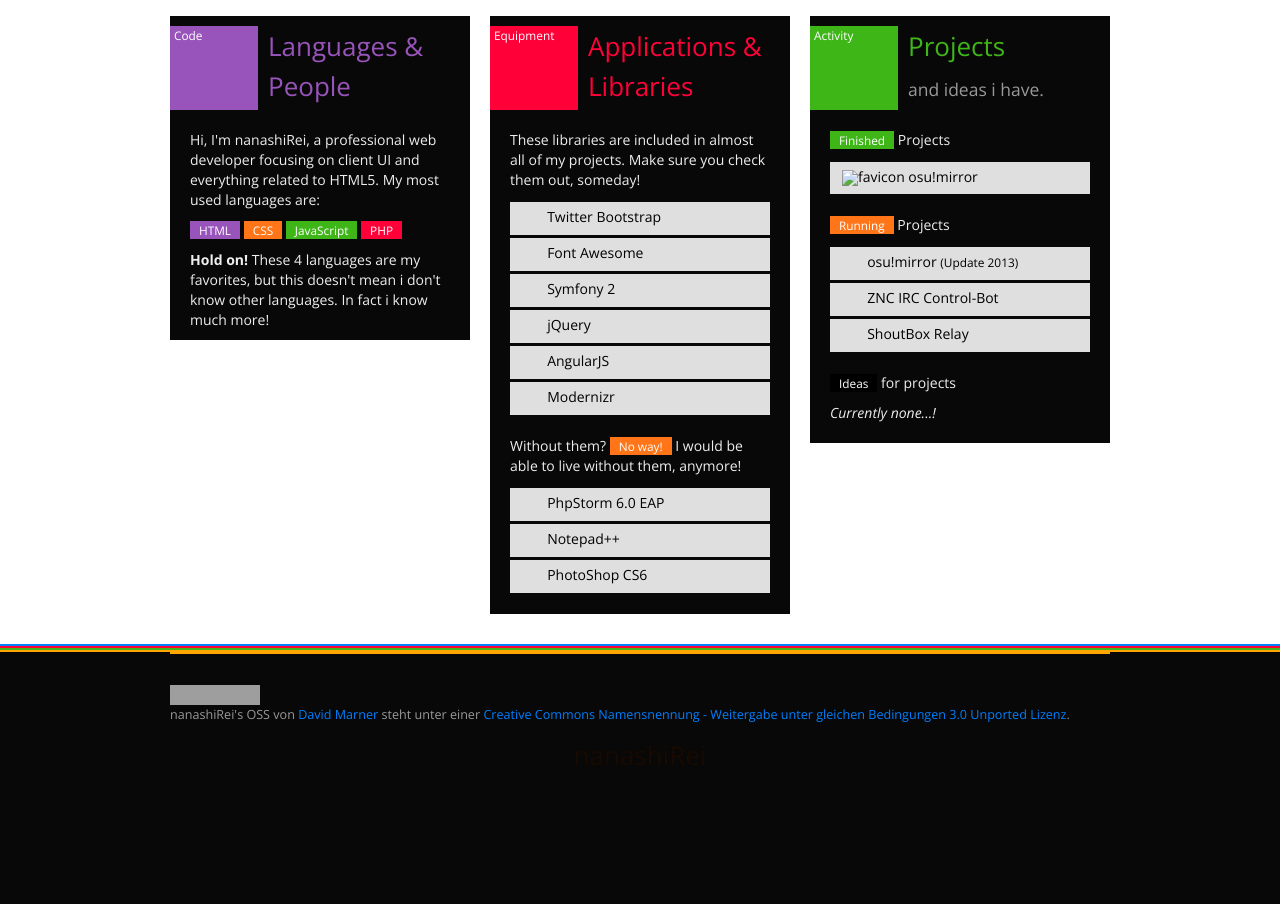
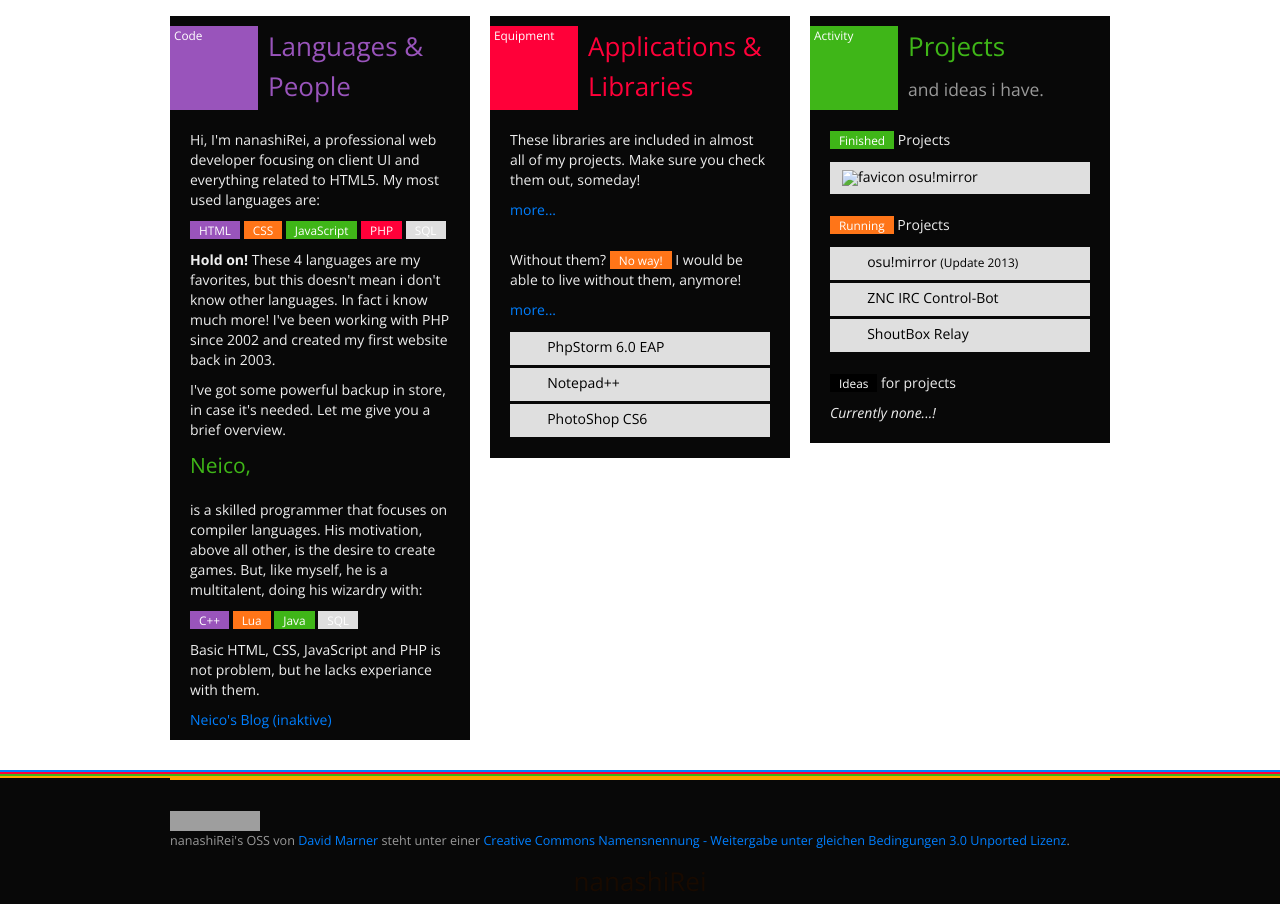
Before and after one commit to nanashiRei/nanashirei.github.com, a Jekyll site: the page built from index.html, in a window 1280 px wide, cut to the strip 438-1342 px from the top of the page. Built offline with Jekyll 4.4.1, drawn with Linux system fonts in a browser that asks for light colours; before the commit the page ends 1223 px from its top, so only the background shows below that; grey boxes are pictures that could not be loaded.

Commit message:
Neico added

```diff
--- a/index.html
+++ b/index.html
@@ -8,6 +8,7 @@ title: Dashboard
                 <div id="myCarousel" class="carousel slide">
                     <!-- Carousel items -->
                     <div class="carousel-inner">
+
                         <div class="active item">
                             <div class="dashboard-carousel" style="background-image: url(http://pics.nanashirei.me/data/images/2012/12/slide-hotcode.jpg);"></div>
                             <div class="carousel-caption">
@@ -32,6 +33,7 @@ title: Dashboard
                                 <p><span class="badge badge-important">SERIOUS</span> PLACEHOLDER</p>
                             </div>
                         </div>
+
                     </div>
                     <!-- Carousel nav -->
                     <a class="carousel-control left" href="#myCarousel" data-slide="prev"><i class="icon-chevron-left"></i></a>
@@ -40,13 +42,16 @@ title: Dashboard
             </div>
         </div>
 
-        <div class="row-fluid">
+        <div class="row">
+
             <div class="span4 pane">
+
                 <h2 class="clearfix text-purple">
                     <span class="label label-info pull-left" style="margin-right: 10px;">Code</span>
                     Languages &amp;<br>
                     People
                 </h2>
+
                 <p>Hi, I'm nanashiRei, a professional web developer focusing on client UI and everything related to
                 HTML5. My most used languages are:</p>
                 <p>
@@ -54,18 +59,42 @@ title: Dashboard
                     <span class="badge badge-warning">CSS</span>
                     <span class="badge badge-success">JavaScript</span>
                     <span class="badge badge-important">PHP</span>
+                    <span class="badge">SQL</span>
                 </p>
                 <p><strong>Hold on!</strong> These 4 languages are my favorites, but this doesn't mean i don't know
-                other languages. In fact i know <span class="batch">much more!</span></p>
+                other languages. In fact i know <span class="batch">much more!</span> I've been working with PHP since
+                2002 and created my first website back in 2003.</p>
+
+                <p>I've got some powerful backup in store, in case it's needed. Let me give you a brief overview.</p>
+
+                <p class="lead text-green">Neico,</p>
+
+                <p>is a skilled programmer that focuses on compiler languages. His motivation, above all other,
+                is the desire to create games. But, like myself, he is a multitalent, doing his wizardry with:</p>
+                <p>
+                    <span class="badge badge-info">C++</span>
+                    <span class="badge badge-warning">Lua</span>
+                    <span class="badge badge-success">Java</span>
+                    <span class="badge">SQL</span>
+                </p>
+                <p>Basic HTML, CSS, JavaScript and PHP is not problem, but he lacks experiance with them.</p>
+
+                <p><a href="http://neic0.de">Neico's Blog (inaktive)</a></p>
+
             </div>
+
             <div class="span4 pane">
+
                 <h2 class="clearfix text-red">
                     <span class="label label-important pull-left" style="margin-right: 10px;">Equipment</span>
                     Applications &amp;<br>
                     Libraries
                 </h2>
+
                 <p>These libraries are included in almost all of my projects. Make sure you check them out, someday!</p>
-                <ul class="nav nav-pills nav-stacked">
+
+                <p><a href="#library-list" data-toggle="collapse">more...</a></p>
+                <ul class="nav nav-pills nav-stacked collapse" id="library-list">
                     <li><a href="http://twitter.github.com/bootstrap"><i class="icon-twitter"></i> Twitter Bootstrap</a></li>
                     <li><a href="http://fontawesome.github.com/FontAwesome"><i class="icon-flag"></i> Font Awesome</a></li>
                     <li><a href="http://symfony.org"><i class="icon-cogs"></i> Symfony 2</a></li>
@@ -73,14 +102,18 @@ title: Dashboard
                     <li><a href="http://angularjs.org"><i class="icon-globe"></i> AngularJS</a></li>
                     <li><a href="http://modernizr.com"><i class="icon-arrow-up"></i> Modernizr</a></li>
                 </ul>
+
                 <p>Without them? <span class="badge badge-warning">No way!</span> I would be able to live without them,
                     anymore!</p>
-                <ul class="nav nav-pills nav-stacked">
+
+                <p><a href="#app-list" data-toggle="collapse">more...</a></p>
+                <ul class="nav nav-pills nav-stacked" id="app-list">
                     <li><a href="http://jetbrains.com/phpstorm"><i class="icon-circle-arrow-right"></i> PhpStorm 6.0 EAP</a></li>
                     <li><a href="http://notepad-plus-plus.org"><i class="icon-edit"></i> Notepad++</a></li>
                     <li><a href="http://adobe.com/photoshop"><i class="icon-camera"></i> PhotoShop CS6</a></li>
                 </ul>
             </div>
+
             <div class="span4 pane">
                 <h2 class="clearfix text-green">
                     <span class="label label-success pull-left" style="margin-right: 10px;">Activity</span>
@@ -102,4 +135,5 @@ title: Dashboard
                     <li><em>Currently none...!</em></li>
                 </ul>
             </div>
+
         </div>
```
